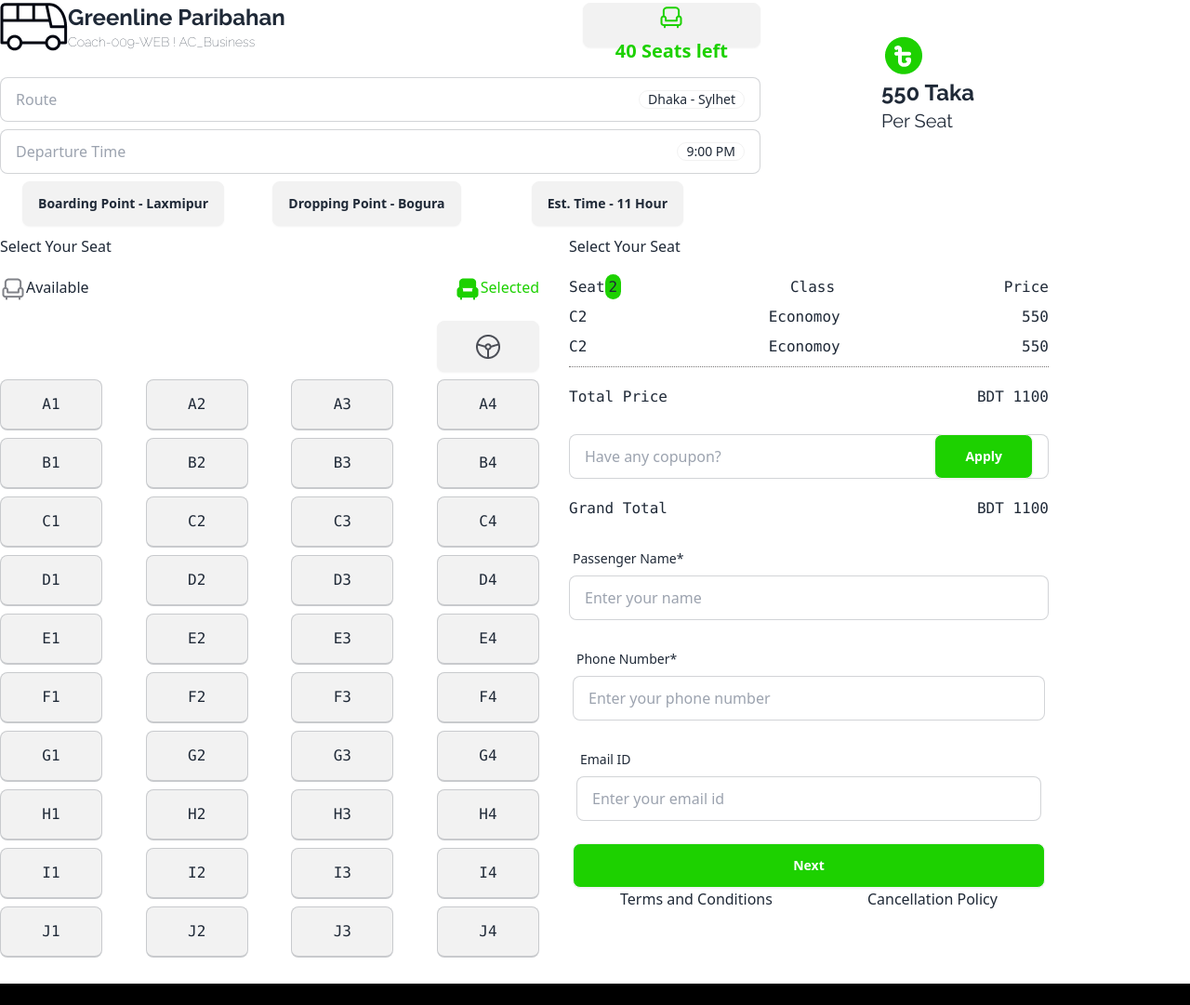
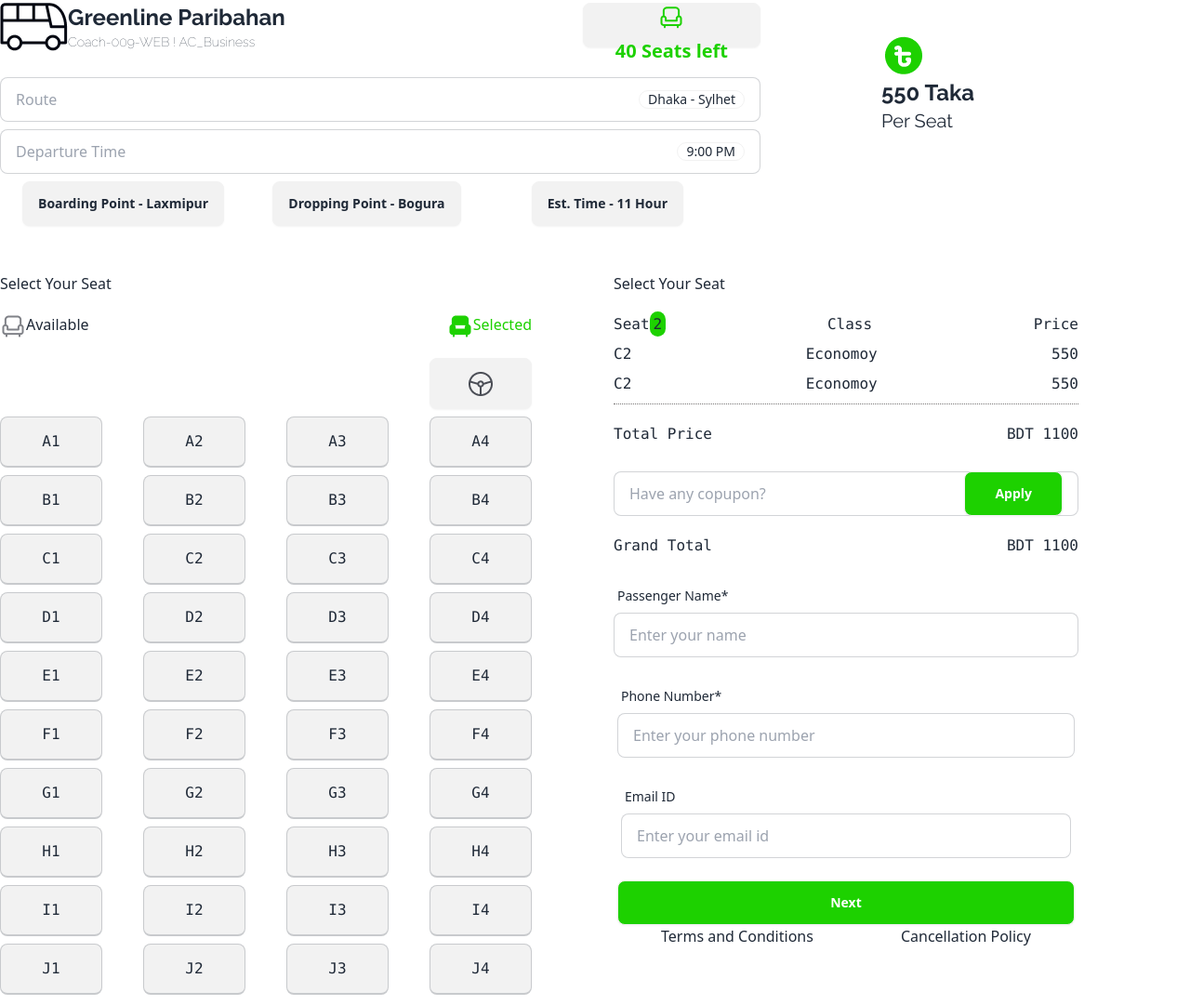
Before and after one commit to EtirazN95/bus-ticket-A5, a plain HTML site: page index.html in a window 1280 px wide. Shown: the part 1545-2626 px from the top of the page at 93% size. Drawn offline with nearby package versions, Linux system fonts and the light colour scheme.

Commit message:
add to seat plan

```diff
--- a/index.html
+++ b/index.html
@@ -214,7 +214,7 @@
         <!-- seat plan -->
 
         <div class="flex">
-            <div class="w-[580px] mb-5">
+            <div class="w-[580px] mb-10 pr-2 mt-10">
                 <h3 class=" mb-5">Select Your Seat</h3>
                 <div class="flex justify-between mb-5">
                     <a class="flex" href=""><img src="images/seat-gray.png" alt="">Available</a>
@@ -286,7 +286,7 @@
                 </div>
 
             </div>
-            <div class="w-[580px] mb-5 px-8">
+            <div class="w-[580px] mb-5 pl-20 mt-10">
                 <h3 class="mb-5">Select Your Seat</h3>
                 <div class="flex items-center justify-between">
                     <kbd class=" mb-2">Seat<span class="bg-[#1DD100] p-1 rounded-xl">2</span></kbd>
```
